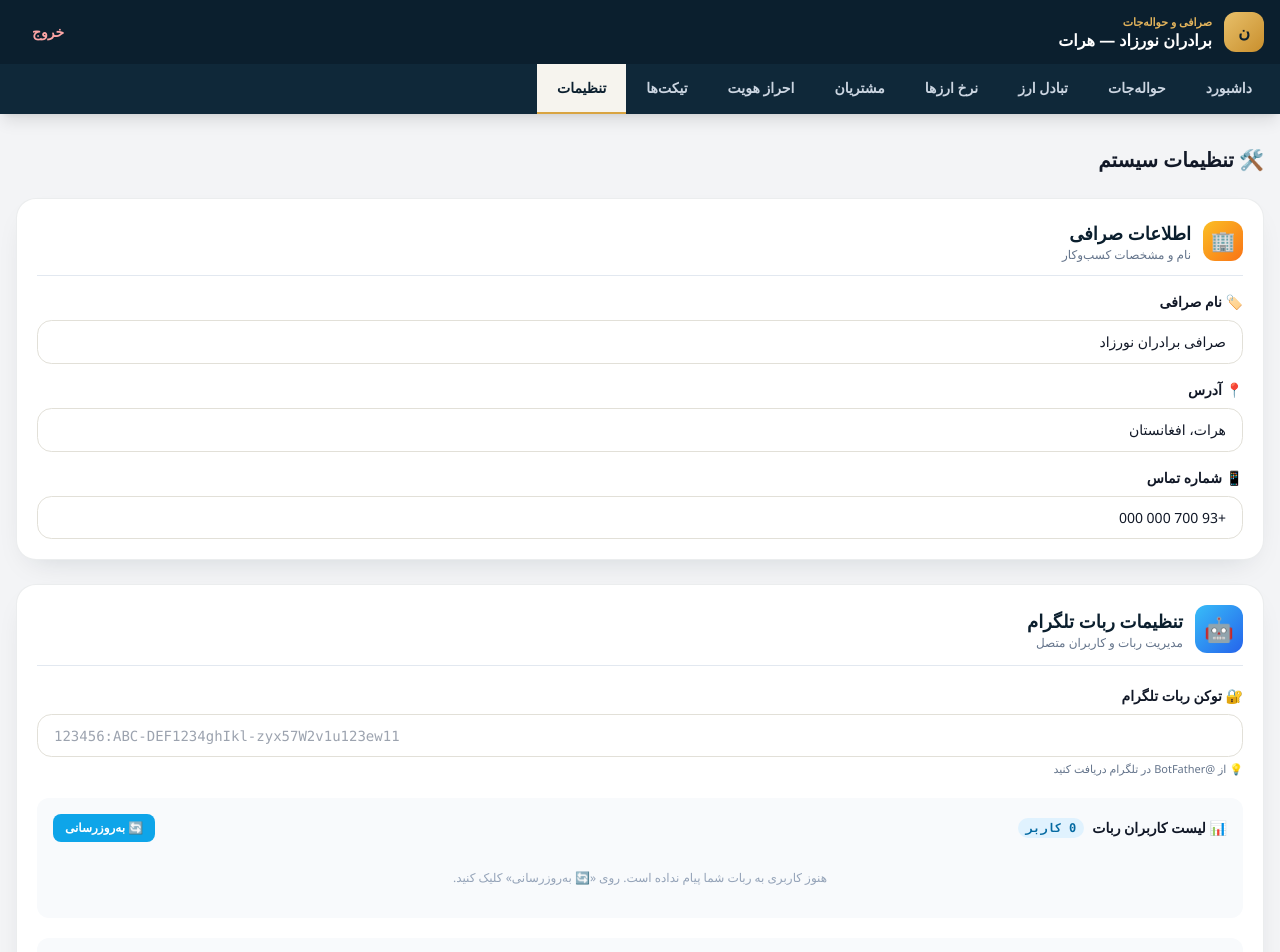
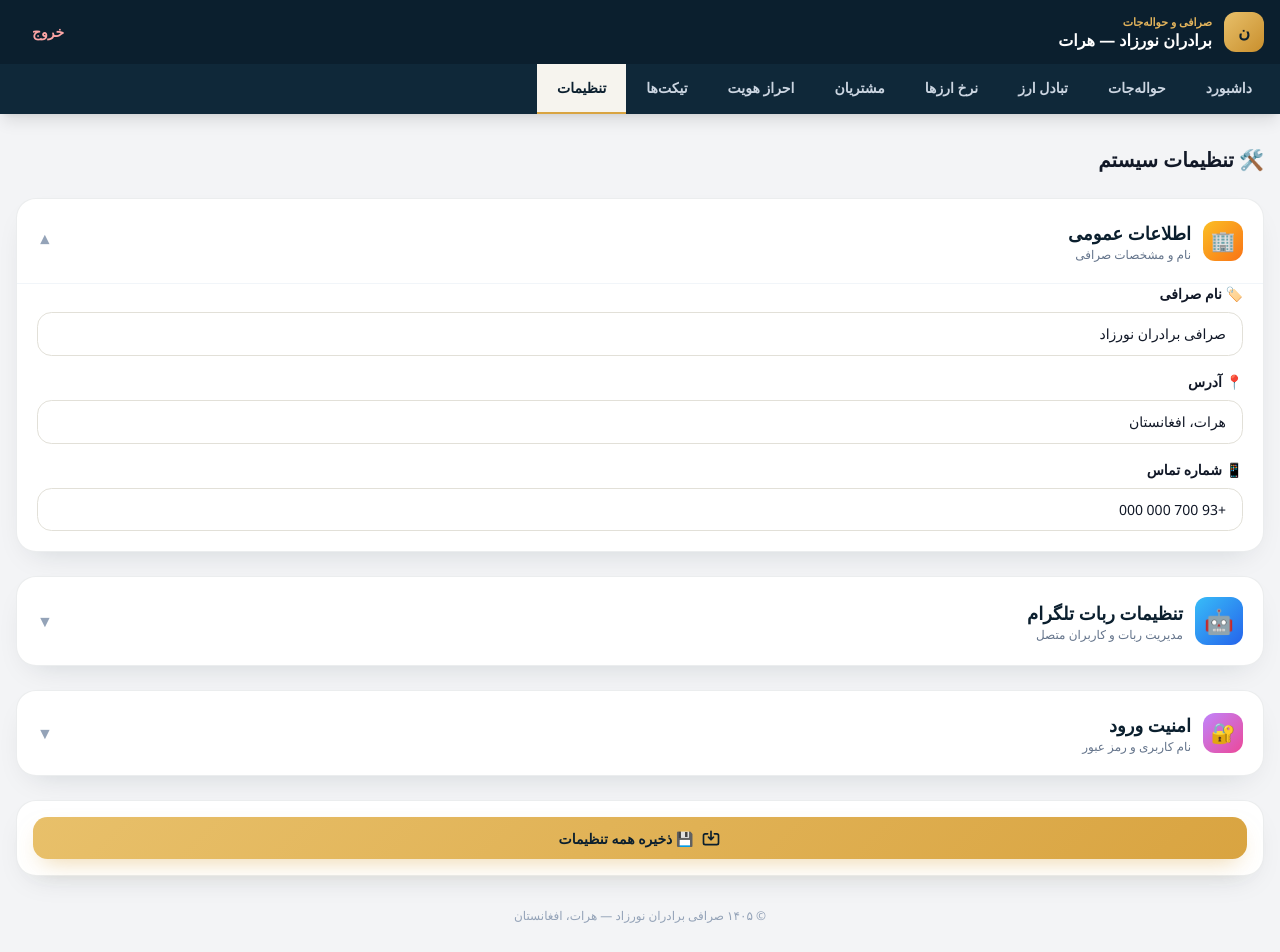
Before and after one commit to nasirahmadrahmati19-hue/exchange-admin, a Next.js app: page /dashboard/settings in a window 1280 px wide. Shown: the top 952 px of the page. Built offline with nearby package versions, Linux system fonts and the light colour scheme; sample sign-in values are in the browser's storage; a small style sheet from the web is missing.

Commit message:
Refactor Telegram settings and user management
Updated Telegram integration by adding new functions to retrieve users and bot info. Enhanced state management for displaying settings sections.

```diff
--- a/app/dashboard/settings/page.tsx
+++ b/app/dashboard/settings/page.tsx
@@ -3,7 +3,7 @@
 import { useState, useEffect } from "react";
 import { useStored, Field, ErrorBox } from "../lib/ui";
 import { loadJSON, fa } from "../lib/helpers";
-import { sendTelegram, getLastChatId, getUpdates } from "../lib/telegram";
+import { sendTelegram, getLastChatId, getTelegramUsers, getBotInfo } from "../lib/telegram";
 
 // 🆕 Interface برای کاربران تلگرام
 interface TelegramUser {
@@ -12,6 +12,7 @@ interface TelegramUser {
   lastName?: string;
   username?: string;
   lastSeen: string;
+  lastMessage?: string;
 }
 
 export default function SettingsPage() {
@@ -34,7 +35,12 @@ export default function SettingsPage() {
   const [success, setSuccess] = useState("");
   const [testResult, setTestResult] = useState("");
   const [telegramUsers, setTelegramUsers] = useState<TelegramUser[]>([]);
-  const [showUsers, setShowUsers] = useState(false);
+  const [botInfo, setBotInfo] = useState<any>(null);
+
+  // 🆕 state برای باز/بسته بودن بخش‌ها
+  const [showTelegramSettings, setShowTelegramSettings] = useState(false);
+  const [showGeneralSettings, setShowGeneralSettings] = useState(true);
+  const [showSecuritySettings, setShowSecuritySettings] = useState(false);
 
   // 🆕 بارگذاری لیست کاربران تلگرام از localStorage
   useEffect(() => {
@@ -47,6 +53,15 @@ export default function SettingsPage() {
       console.error("Load telegram users error:", e);
     }
   }, []);
+
+  // 🆕 بارگذاری اطلاعات ربات
+  useEffect(() => {
+    if (settings.telegramToken) {
+      getBotInfo(settings.telegramToken).then(info => {
+        setBotInfo(info);
+      });
+    }
+  }, [settings.telegramToken]);
 
   const set = (patch: any) => {
     setSettings({ ...settings, ...patch });
@@ -126,33 +141,13 @@ export default function SettingsPage() {
     setLoadingUsers(true);
     setError("");
     try {
-      const updates = await getUpdates(settings.telegramToken);
-      const usersMap = new Map<number, TelegramUser>();
-
-      // استخراج کاربران unique از updates
-      updates.forEach((update: any) => {
-        if (update.message?.from) {
-          const user = update.message.from;
-          usersMap.set(user.id, {
-            id: user.id,
-            firstName: user.first_name || "",
-            lastName: user.last_name || "",
-            username: user.username || "",
-            lastSeen: update.message.date
-              ? new Date(update.message.date * 1000).toLocaleString("fa-IR")
-              : "",
-          });
-        }
-      });
-
-      const usersList = Array.from(usersMap.values()).sort((a, b) => b.id - a.id);
+      const usersList = await getTelegramUsers(settings.telegramToken);
       setTelegramUsers(usersList);
 
       // ذخیره در localStorage برای استفاده در تب مشتری‌ها
       localStorage.setItem("db_telegram_users", JSON.stringify(usersList));
 
       setSuccess(`✅ ${usersList.length} کاربر از ربات دریافت شد`);
-      setShowUsers(true);
     } catch (e) {
       setError("❌ خطا در دریافت لیست کاربران: " + String(e));
     }
@@ -173,16 +168,27 @@ export default function SettingsPage() {
       </h1>
 
       {/* ✅ بخش تنظیمات عمومی */}
-      <div className="card p-5 space-y-4">
-        <div className="flex items-center gap-3 pb-3 border-b border-slate-200">
+      <div className="card overflow-hidden">
+        <button
+          onClick={() => setShowGeneralSettings(!showGeneralSettings)}
+          className="w-full p-5 flex items-center justify-between hover:bg-slate-50 transition-colors"
+        >
+          <div className="flex items-center gap-3">
             <div className="w-10 h-10 bg-gradient-to-br from-amber-400 to-orange-500 rounded-xl flex items-center justify-center text-xl">
               🏢
             </div>
-          <div>
-            <h2 className="text-lg font-bold text-[#0b1f2e]">اطلاعات صرافی</h2>
-            <p className="text-xs text-slate-500">نام و مشخصات کسب‌وکار</p>
+            <div className="text-right">
+              <h2 className="text-lg font-bold text-[#0b1f2e]">اطلاعات عمومی</h2>
+              <p className="text-xs text-slate-500">نام و مشخصات صرافی</p>
             </div>
           </div>
+          <div className={`text-slate-400 transition-transform ${showGeneralSettings ? "rotate-180" : ""}`}>
+            ▼
+          </div>
+        </button>
+
+        {showGeneralSettings && (
+          <div className="p-5 pt-0 space-y-4 border-t border-slate-100">
             <Field
               label="🏷️ نام صرافی"
               value={settings.siteName || ""}
@@ -202,18 +208,42 @@ export default function SettingsPage() {
               placeholder="+93 700 000 000"
             />
           </div>
+        )}
+      </div>
 
       {/* 🤖 بخش تنظیمات ربات تلگرام */}
-      <div className="card p-5 space-y-5 border-2 border-sky-200">
-        <div className="flex items-center gap-3 pb-3 border-b border-slate-200">
+      <div className="card overflow-hidden border-2 border-sky-200">
+        <button
+          onClick={() => setShowTelegramSettings(!showTelegramSettings)}
+          className="w-full p-5 flex items-center justify-between hover:bg-sky-50/50 transition-colors"
+        >
+          <div className="flex items-center gap-3">
             <div className="w-12 h-12 bg-gradient-to-br from-sky-400 to-blue-600 rounded-xl flex items-center justify-center text-2xl">
               🤖
             </div>
-          <div>
+            <div className="text-right">
               <h2 className="text-lg font-extrabold text-[#0b1f2e]">تنظیمات ربات تلگرام</h2>
-            <p className="text-xs text-slate-500">مدیریت ربات و کاربران متصل</p>
+              <p className="text-xs text-slate-500">
+                {botInfo
+                  ? `ربات فعال: @${botInfo.username}`
+                  : "مدیریت ربات و کاربران متصل"}
+              </p>
             </div>
           </div>
+          <div className="flex items-center gap-3">
+            {botInfo && (
+              <span className="text-xs px-3 py-1 rounded-full bg-emerald-100 text-emerald-700 font-bold">
+                ✓ فعال
+              </span>
+            )}
+            <div className={`text-slate-400 transition-transform ${showTelegramSettings ? "rotate-180" : ""}`}>
+              ▼
+            </div>
+          </div>
+        </button>
+
+        {showTelegramSettings && (
+          <div className="p-5 pt-0 space-y-5 border-t border-slate-100">
 
             {/* 🔐 توکن ربات */}
             <div>
@@ -250,7 +280,7 @@ export default function SettingsPage() {
                 </button>
               </div>
 
-          {showUsers && telegramUsers.length > 0 && (
+              {telegramUsers.length > 0 && (
                 <div className="space-y-2 max-h-64 overflow-y-auto">
                   {telegramUsers.map(user => (
                     <div
@@ -357,18 +387,31 @@ export default function SettingsPage() {
               </div>
             )}
           </div>
+        )}
+      </div>
 
-      {/* 🔐 بخش تغییر رمز عبور */}
-      <div className="card p-5 space-y-4">
-        <div className="flex items-center gap-3 pb-3 border-b border-slate-200">
+      {/* 🔐 بخش امنیت */}
+      <div className="card overflow-hidden">
+        <button
+          onClick={() => setShowSecuritySettings(!showSecuritySettings)}
+          className="w-full p-5 flex items-center justify-between hover:bg-slate-50 transition-colors"
+        >
+          <div className="flex items-center gap-3">
             <div className="w-10 h-10 bg-gradient-to-br from-purple-400 to-pink-500 rounded-xl flex items-center justify-center text-xl">
               🔐
             </div>
-          <div>
+            <div className="text-right">
               <h2 className="text-lg font-bold text-[#0b1f2e]">امنیت ورود</h2>
               <p className="text-xs text-slate-500">نام کاربری و رمز عبور</p>
             </div>
           </div>
+          <div className={`text-slate-400 transition-transform ${showSecuritySettings ? "rotate-180" : ""}`}>
+            ▼
+          </div>
+        </button>
+
+        {showSecuritySettings && (
+          <div className="p-5 pt-0 space-y-4 border-t border-slate-100">
             <Field
               label="👤 نام کاربری"
               value={settings.username || "admin"}
@@ -379,6 +422,8 @@ export default function SettingsPage() {
               value={settings.password || "admin123"}
               onChange={v => set({ password: v })}
             />
+          </div>
+        )}
       </div>
 
       {/* 💾 دکمه ذخیره نهایی */}
```
Lines whose indentation alone changed are shown as unchanged.
